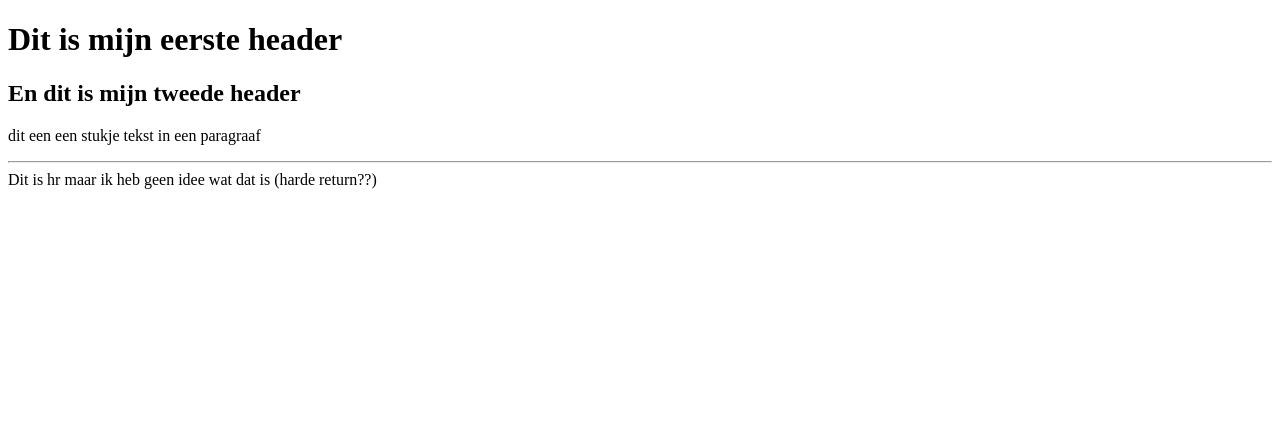
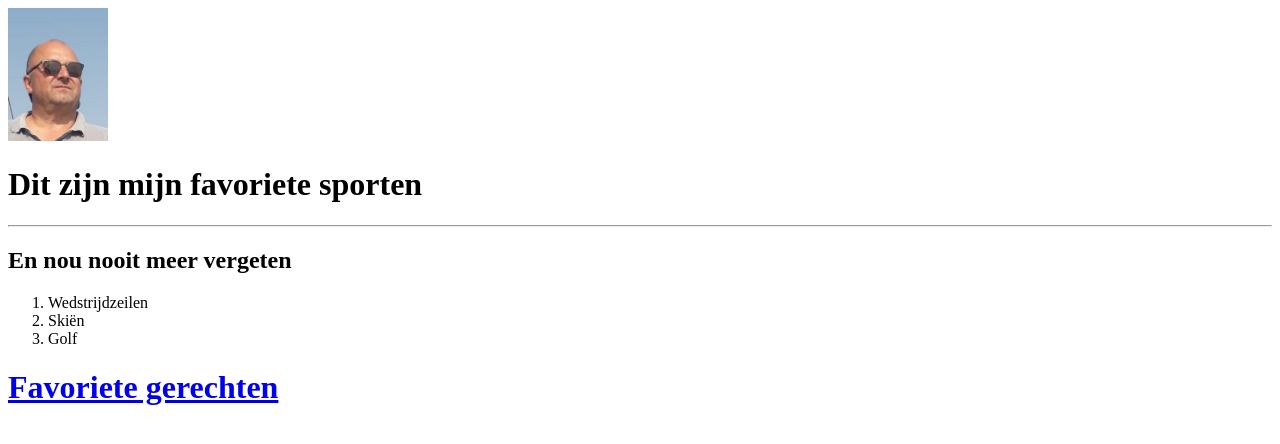
Before and after one commit to JosvanderDrift/WINC-, a plain HTML site: page index.html in a window 1280 px wide. Drawn offline with Linux system fonts and the light colour scheme.

Commit message:
Add files via upload

```diff
--- a/index.html
+++ b/index.html
@@ -2,14 +2,21 @@
 <html>
        <head>
     <!-- hier zet je de code in de head tags -->
-         <title> Dit is mijn eerste stukje code ihkv de MiniCourse 24</title>
+         <title> Favoriete sporten</title>
        </head>
        <body>
          <!-- hier zet je de code in de body tags-->
-         <h1>Dit is mijn eerste header</h1>
-           <h2>En dit is mijn tweede header</h2>
-             <p>dit een een stukje tekst in een paragraaf</p>
-             <hr>Dit is hr maar ik heb geen idee wat dat is (harde return??)</hr>
+         <img width="100"src="Jos 2.jpeg"/>
+         <h1>Dit zijn mijn favoriete sporten</h1>
+         <hr></hr>
+           <h2>En nou nooit meer vergeten</h2>
+             <ol>
+               <li>Wedstrijdzeilen</li>
+               <li>Skiën</li>
+               <li>Golf</li>
+             </ol>
+
+           <a href="about.html"><h1>Favoriete gerechten</h1> </a>
 
        </body>
 </html>
```
Also changed, not shown: about.html (added, +22 -0 lines), Jos 2.jpeg (added).
